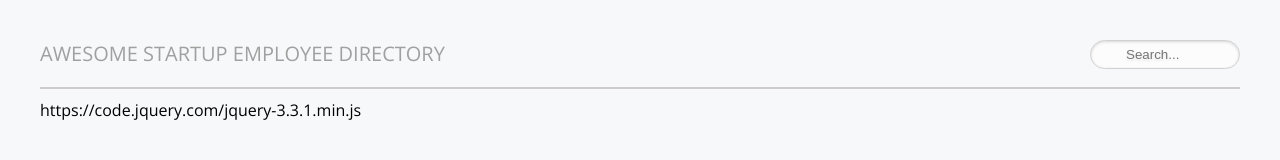
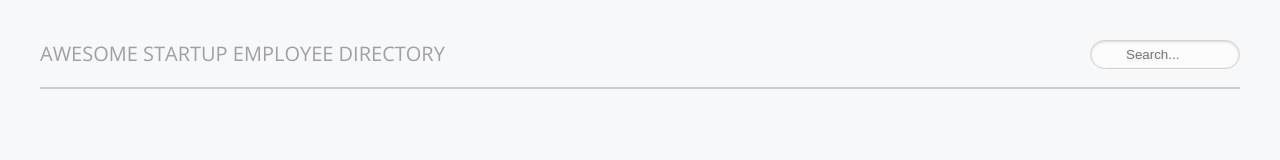
Before and after one commit to gusgg1/Employee-Directory, a plain HTML site: page index.html in a window 1280 px wide. Drawn offline with nearby package versions, Linux system fonts and the light colour scheme; no server answers.

Commit message:
fixed cdn

```diff
--- a/index.html
+++ b/index.html
@@ -29,5 +29,3 @@
   <script src="js/app.js"></script>
   </body>
 </html>
-
-https://code.jquery.com/jquery-3.3.1.min.js
```
